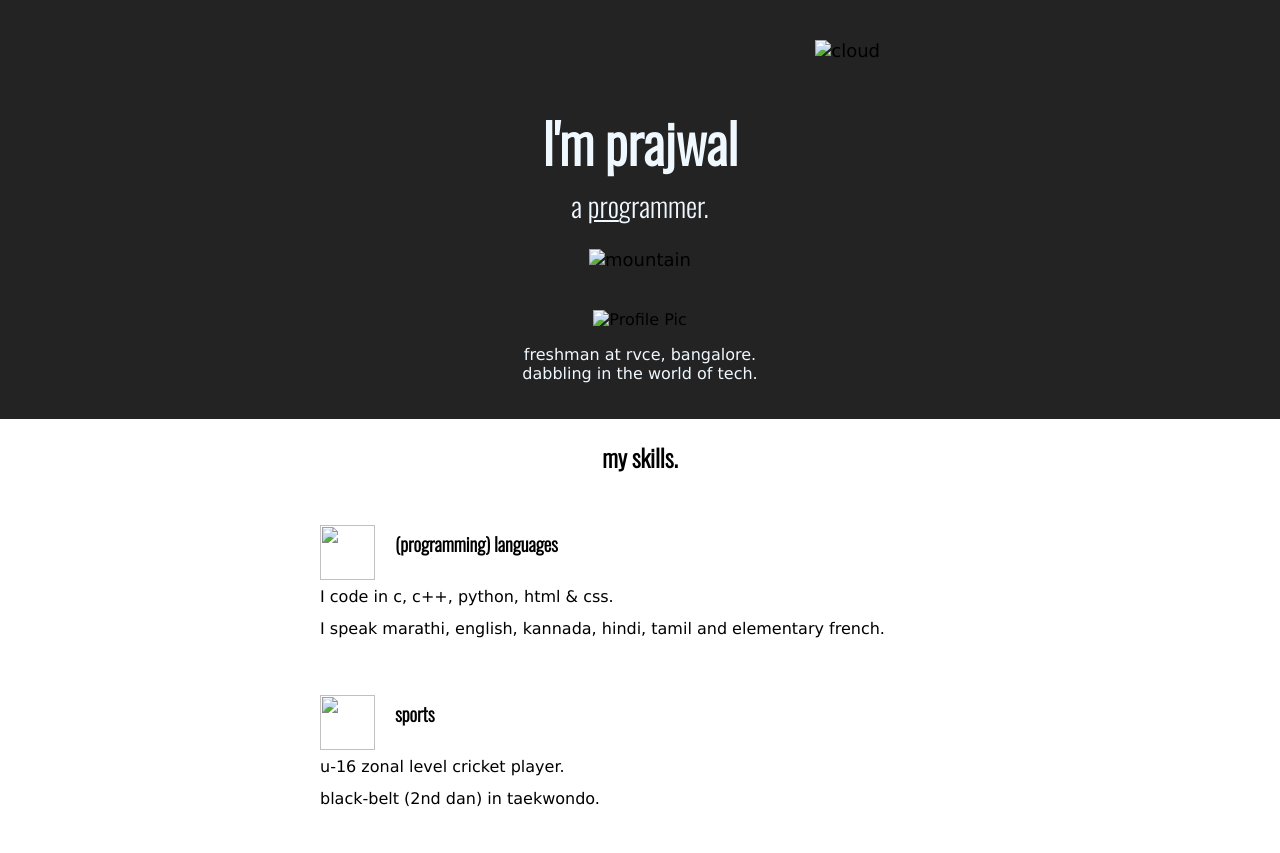
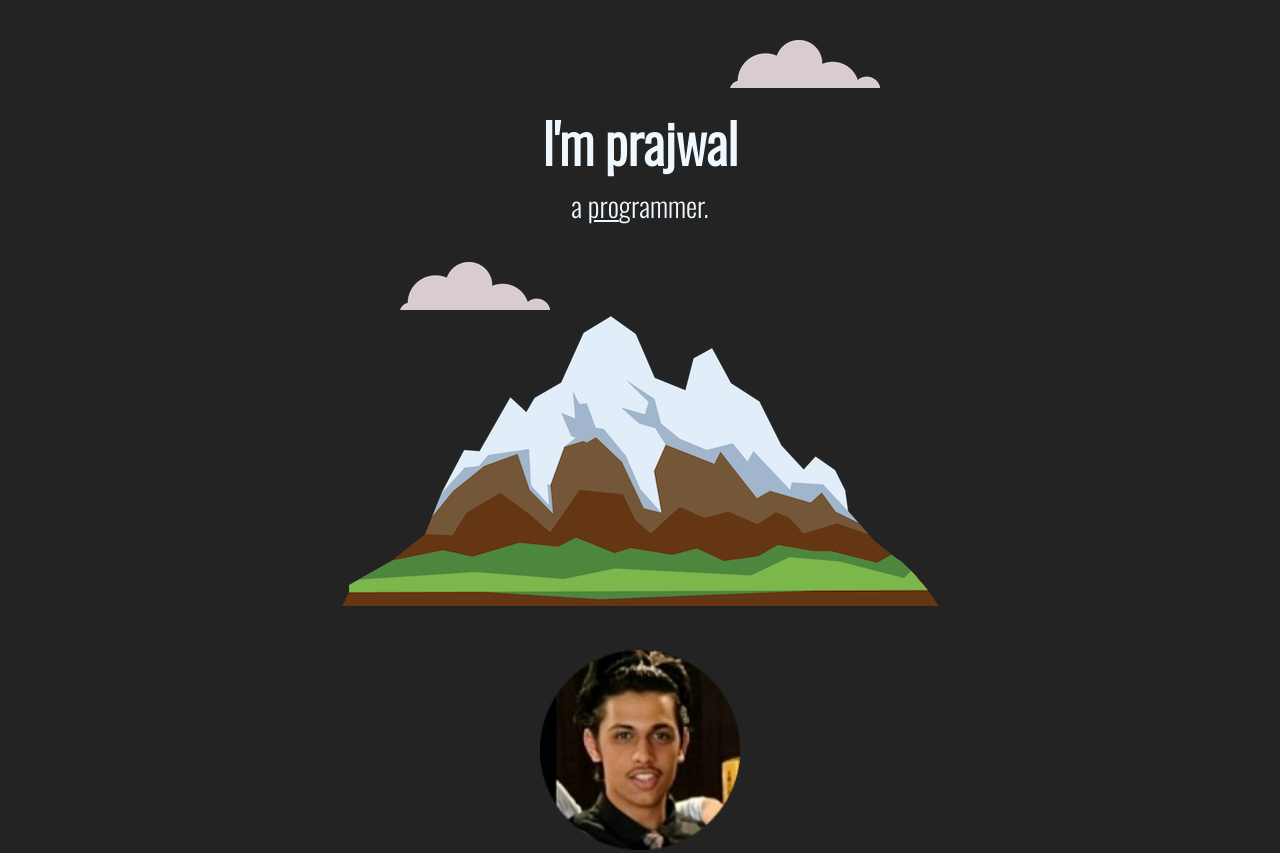
Before and after one commit to praj-pawar/Stylised-Personal-Website, a plain HTML site: page index.html in a window 1280 px wide. Shown: the top 853 px of the page. Drawn offline with nearby package versions, Linux system fonts and the light colour scheme; files whose address does not match are found by name.

Commit message:
Corrected the image source for github

```diff
--- a/index.html
+++ b/index.html
@@ -13,16 +13,16 @@
 </head>
 <body>
     <div class="topc">
-        <img class="topcld" src="images\cloud.png" alt="cloud">
+        <img class="topcld" src="cloud.png" alt="cloud">
         <h1>I'm prajwal</h1>
         <h2 class="desc">a <span class="pro">pro</span>grammer.</h2>
 
-        <img class="botcld" src="images\cloud.png" alt="cloud">
-        <img src="images\mountain.png" alt="mountain"><br>
+        <img class="botcld" src="cloud.png" alt="cloud">
+        <img src="mountain.png" alt="mountain"><br>
     </div>
     <div class="middle-container">
         <div class="profile">
-          <img class="pfp" src="images\PrajPic-modified.png" alt="Profile Pic">
+          <img class="pfp" src="PrajPic-modified.png" alt="Profile Pic">
 
           <p class="fresh">freshman at rvce, bangalore. <br> dabbling in the world of tech.</p>
         </div>
@@ -30,12 +30,12 @@
         <div class="skills">
           <h2>my skills.</h2>
           <div class="skill-row">
-            <img class="comp" src="images\monitor.png" alt="">
+            <img class="comp" src="monitor.png" alt="">
             <h3>(programming) languages</h3>
             <p class="lp">I code in c, c++, python, html & css. <br>I speak marathi, english, kannada, hindi, tamil and elementary french.</p>
           </div>
           <div class="sr2">
-            <img class="sports" src="images\sports.jpg" alt="">
+            <img class="sports" src="sports.jpg" alt="">
             <h3>sports</h3>
             <p class="sp">u-16 zonal level cricket player. <br>black-belt (2nd dan) in taekwondo.</p>
           </div>
```
